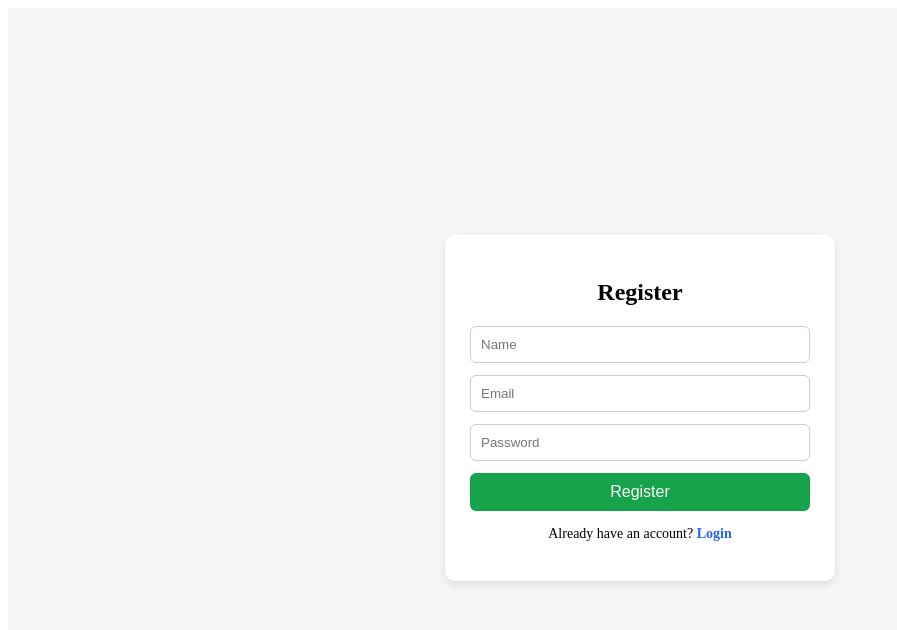
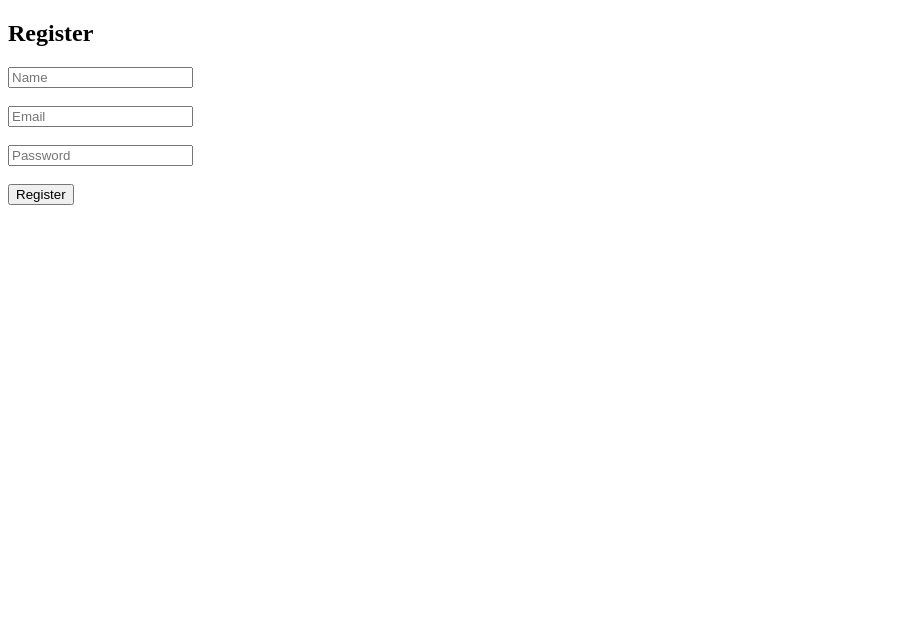
Before and after one commit to anandhavalli11/task-manager-app, a React app in the folder frontend/: page /register in a window 1280 px wide. Shown: the top 630 px of the page, without its empty margins (0-897 px from the left). Built offline with nearby package versions, Linux system fonts and the light colour scheme; the HTML template or start-up script is replaced by a standard one.

Commit message:
fix api baseURL env issue

```diff
--- a/frontend/src/api.js
+++ b/frontend/src/api.js
@@ -1,7 +1,7 @@
 import axios from "axios";
 
 const API = axios.create({
-  baseURL: import.meta.env.VITE_API_URL,
+  baseURL: import.meta.env.VITE_API_URL || "https://task-manager-app-r33w.onrender.com",
 });
 
 export default API;
--- a/frontend/src/pages/Login.jsx
+++ b/frontend/src/pages/Login.jsx
@@ -5,22 +5,32 @@ import API from "../api";
 export default function Login() {
   const [email, setEmail] = useState("");
   const [password, setPassword] = useState("");
+  const [loading, setLoading] = useState(false);
+
   const navigate = useNavigate();
 
   const handleLogin = async () => {
+    setLoading(true);
+
     try {
-     const res = await API.post("/auth/login", {
-  email,
-  password,
-});
+      const res = await API.post("/api/auth/login", {
+        email,
+        password,
+      });
 
       localStorage.setItem("token", res.data.token);
 
       alert("Login Successful 🚀");
       navigate("/tasks");
     } catch (error) {
-      console.log(error);
-      alert(error.response?.data?.message || "Login Failed");
+      console.log("LOGIN ERROR:", error);
+
+      alert(
+        error.response?.data?.message ||
+        "Login Failed (Check backend / network)"
+      );
+    } finally {
+      setLoading(false);
     }
   };
 
@@ -35,8 +45,7 @@ export default function Login() {
         onChange={(e) => setEmail(e.target.value)}
       />
 
-      <br />
-      <br />
+      <br /><br />
 
       <input
         type="password"
@@ -45,10 +54,11 @@ export default function Login() {
         onChange={(e) => setPassword(e.target.value)}
       />
 
-      <br />
-      <br />
+      <br /><br />
 
-      <button onClick={handleLogin}>Login</button>
+      <button onClick={handleLogin} disabled={loading}>
+        {loading ? "Logging in..." : "Login"}
+      </button>
     </div>
   );
 }
--- a/frontend/src/pages/Register.jsx
+++ b/frontend/src/pages/Register.jsx
@@ -3,135 +3,73 @@ import { useNavigate } from "react-router-dom";
 import API from "../api";
 
 export default function Register() {
+  const [name, setName] = useState("");
+  const [email, setEmail] = useState("");
+  const [password, setPassword] = useState("");
+  const [loading, setLoading] = useState(false);
+
   const navigate = useNavigate();
 
-  const [form, setForm] = useState({
-    name: "",
-    email: "",
-    password: "",
+  const handleRegister = async () => {
+    setLoading(true);
+
+    try {
+      const res = await API.post("/api/auth/register", {
+        name,
+        email,
+        password,
       });
 
-  const handleSubmit = async () => {
-    try {
-      const res = await API.post("/auth/register", form);
+      alert(res.data.message || "Registered Successfully 🚀");
 
-      console.log("REGISTER SUCCESS:", res.data);
-
-      alert("Registered Successfully 🚀");
+      // After register → go to login page
       navigate("/login");
-    } catch (err) {
-      console.log("REGISTER ERROR:", err.response?.data || err.message);
+    } catch (error) {
+      console.log("REGISTER ERROR:", error);
 
       alert(
-        err.response?.data?.message ||
-        "Registration Failed"
+        error.response?.data?.message ||
+        "Register Failed (Check backend / network)"
       );
+    } finally {
+      setLoading(false);
     }
   };
 
   return (
-    <div style={styles.container}>
-      <div style={styles.card}>
-        <h2 style={styles.title}>Register</h2>
+    <div>
+      <h2>Register</h2>
 
       <input
-          style={styles.input}
         type="text"
         placeholder="Name"
-          value={form.name}
-          onChange={(e) =>
-            setForm({ ...form, name: e.target.value })
-          }
+        value={name}
+        onChange={(e) => setName(e.target.value)}
       />
 
+      <br /><br />
+
       <input
-          style={styles.input}
         type="email"
         placeholder="Email"
-          value={form.email}
-          onChange={(e) =>
-            setForm({ ...form, email: e.target.value })
-          }
+        value={email}
+        onChange={(e) => setEmail(e.target.value)}
       />
 
+      <br /><br />
+
       <input
-          style={styles.input}
         type="password"
         placeholder="Password"
-          value={form.password}
-          onChange={(e) =>
-            setForm({ ...form, password: e.target.value })
-          }
+        value={password}
+        onChange={(e) => setPassword(e.target.value)}
       />
 
-        <button style={styles.button} onClick={handleSubmit}>
-          Register
+      <br /><br />
+
+      <button onClick={handleRegister} disabled={loading}>
+        {loading ? "Registering..." : "Register"}
       </button>
-
-        <p style={styles.text}>
-          Already have an account?{" "}
-          <span
-            style={styles.link}
-            onClick={() => navigate("/login")}
-          >
-            Login
-          </span>
-        </p>
-      </div>
     </div>
   );
 }
-
-const styles = {
-  container: {
-    height: "100vh",
-    display: "flex",
-    justifyContent: "center",
-    alignItems: "center",
-    background: "#f4f6f8",
-  },
-
-  card: {
-    width: "340px",
-    padding: "25px",
-    background: "#ffffff",
-    borderRadius: "10px",
-    boxShadow: "0 4px 10px rgba(0,0,0,0.1)",
-    textAlign: "center",
-  },
-
-  title: {
-    marginBottom: "20px",
-  },
-
-  input: {
-    width: "100%",
-    padding: "10px",
-    marginBottom: "12px",
-    border: "1px solid #ccc",
-    borderRadius: "6px",
-    boxSizing: "border-box",
-  },
-
-  button: {
-    width: "100%",
-    padding: "10px",
-    background: "#16a34a",
-    color: "#fff",
-    border: "none",
-    borderRadius: "6px",
-    cursor: "pointer",
-    fontSize: "16px",
-  },
-
-  text: {
-    marginTop: "15px",
-    fontSize: "14px",
-  },
-
-  link: {
-    color: "#2563eb",
-    cursor: "pointer",
-    fontWeight: "bold",
-  },
-};
--- a/frontend/src/pages/Tasks.jsx
+++ b/frontend/src/pages/Tasks.jsx
@@ -5,11 +5,13 @@ import API from "../api";
 export default function Tasks() {
   const [tasks, setTasks] = useState([]);
   const [title, setTitle] = useState("");
+
   const navigate = useNavigate();
-
   const token = localStorage.getItem("token");
 
+  // ======================
   // GET TASKS
+  // ======================
   const fetchTasks = async () => {
     try {
       const res = await API.get("/api/tasks", {
@@ -20,54 +22,95 @@ export default function Tasks() {
 
       setTasks(res.data);
     } catch (err) {
-      console.log(err);
+      console.log("FETCH TASK ERROR:", err);
+
+      // If token invalid → logout
+      if (err.response?.status === 401) {
+        localStorage.removeItem("token");
+        navigate("/login");
+      }
     }
   };
 
+  // ======================
   // ADD TASK
+  // ======================
   const addTask = async () => {
     if (!title) return;
 
+    try {
       await API.post(
         "/api/tasks",
         { title },
         {
-        headers: { Authorization: `Bearer ${token}` },
+          headers: {
+            Authorization: `Bearer ${token}`,
+          },
         }
       );
 
       setTitle("");
       fetchTasks();
+    } catch (err) {
+      console.log("ADD TASK ERROR:", err);
+    }
   };
 
+  // ======================
   // DELETE TASK
+  // ======================
   const deleteTask = async (id) => {
+    try {
       await API.delete(`/api/tasks/${id}`, {
-      headers: { Authorization: `Bearer ${token}` },
+        headers: {
+          Authorization: `Bearer ${token}`,
+        },
       });
 
       fetchTasks();
+    } catch (err) {
+      console.log("DELETE TASK ERROR:", err);
+    }
   };
 
+  // ======================
   // TOGGLE TASK
+  // ======================
   const toggleTask = async (id) => {
+    try {
       await API.put(
         `/api/tasks/${id}`,
         {},
         {
-        headers: { Authorization: `Bearer ${token}` },
+          headers: {
+            Authorization: `Bearer ${token}`,
+          },
         }
       );
 
       fetchTasks();
+    } catch (err) {
+      console.log("TOGGLE TASK ERROR:", err);
+    }
   };
 
+  // ======================
+  // LOGOUT
+  // ======================
   const logout = () => {
     localStorage.removeItem("token");
     navigate("/login");
   };
 
+  // ======================
+  // PROTECT ROUTE + LOAD
+  // ======================
   useEffect(() => {
+    if (!token) {
+      navigate("/login");
+      return;
+    }
+
     fetchTasks();
   }, []);
 
@@ -76,6 +119,8 @@ export default function Tasks() {
       <h2>Task Manager 🚀</h2>
 
       <button onClick={logout}>Logout</button>
+
+      <br /><br />
 
       <div>
         <input
@@ -87,21 +132,30 @@ export default function Tasks() {
         <button onClick={addTask}>Add</button>
       </div>
 
-      {tasks.map((task) => (
-        <div key={task._id}>
+      <br />
+
+      {tasks.length === 0 ? (
+        <p>No tasks found</p>
+      ) : (
+        tasks.map((task) => (
+          <div key={task._id} style={{ marginTop: 10 }}>
             <span
               onClick={() => toggleTask(task._id)}
               style={{
                 textDecoration: task.completed ? "line-through" : "none",
                 cursor: "pointer",
+                marginRight: 10,
               }}
             >
               {task.title}
             </span>
 
-          <button onClick={() => deleteTask(task._id)}>Delete</button>
+            <button onClick={() => deleteTask(task._id)}>
+              Delete
+            </button>
           </div>
-      ))}
+        ))
+      )}
     </div>
   );
 }
```
Lines whose indentation alone changed are shown as unchanged.
